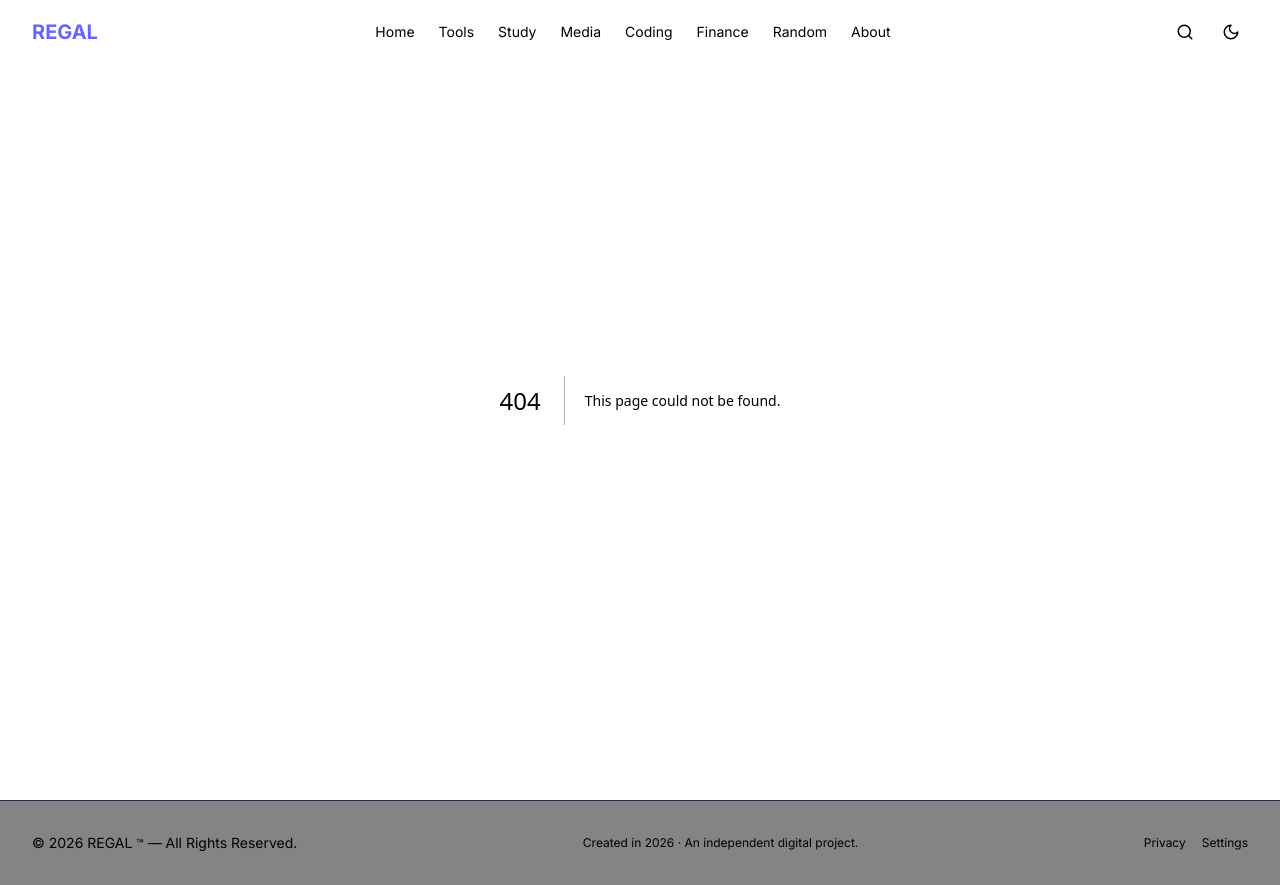
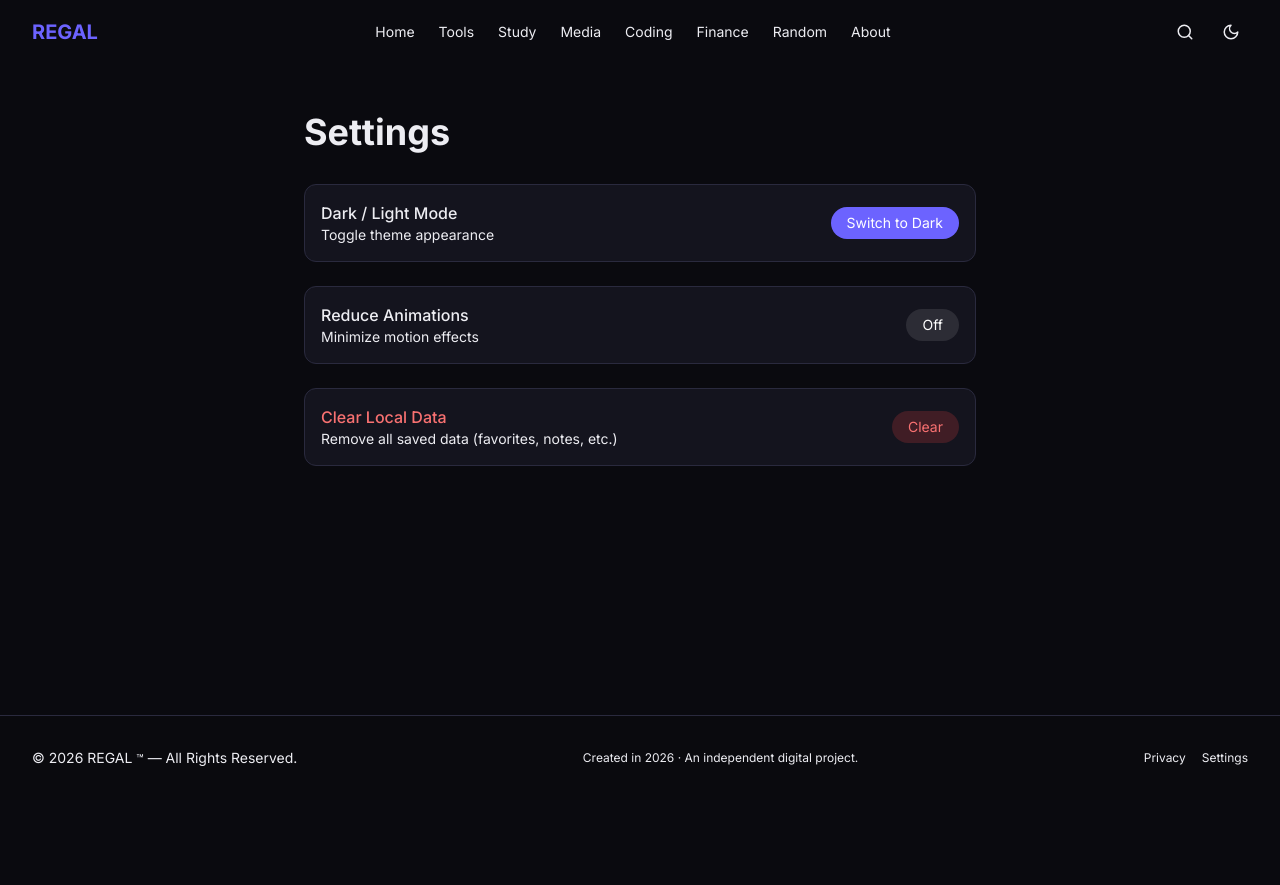
Before and after one commit to DEVAPKBUGKING/Allinone, a Next.js app: page /settings in a window 1280 px wide. Before the commit this address had no page. After the commit the page ends 800 px from the top, so only its background shows below. Built offline with nearby package versions, Linux system fonts and the light colour scheme.

Commit message:
Create page.tsx

```diff
--- /dev/null
+++ b/app/settings/page.tsx
@@ -0,0 +1,68 @@
+"use client";
+
+import { useState } from "react";
+import { useTheme } from "@/components/ThemeProvider";
+
+export default function SettingsPage() {
+  const { theme, toggleTheme } = useTheme();
+  const [reduceAnim, setReduceAnim] = useState(false);
+
+  const clearData = () => {
+    if (confirm("Clear all local data? This cannot be undone.")) {
+      localStorage.clear();
+      alert("All local data has been cleared.");
+      window.location.reload();
+    }
+  };
+
+  return (
+    <div className="px-4 py-24 sm:py-28">
+      <div className="mx-auto max-w-2xl">
+        <h1 className="text-4xl font-bold">Settings</h1>
+
+        <div className="mt-8 space-y-6">
+          <div className="flex items-center justify-between rounded-xl border border-border bg-background-card p-4">
+            <div>
+              <p className="font-medium">Dark / Light Mode</p>
+              <p className="text-sm text-muted">Toggle theme appearance</p>
+            </div>
+            <button
+              onClick={toggleTheme}
+              className="rounded-full bg-regal px-4 py-1.5 text-sm text-white transition hover:bg-regal-dark"
+            >
+              {theme === "dark" ? "Switch to Light" : "Switch to Dark"}
+            </button>
+          </div>
+
+          <div className="flex items-center justify-between rounded-xl border border-border bg-background-card p-4">
+            <div>
+              <p className="font-medium">Reduce Animations</p>
+              <p className="text-sm text-muted">Minimize motion effects</p>
+            </div>
+            <button
+              onClick={() => setReduceAnim(!reduceAnim)}
+              className={`rounded-full px-4 py-1.5 text-sm text-white transition ${
+                reduceAnim ? "bg-regal" : "bg-white/10"
+              }`}
+            >
+              {reduceAnim ? "On" : "Off"}
+            </button>
+          </div>
+
+          <div className="flex items-center justify-between rounded-xl border border-border bg-background-card p-4">
+            <div>
+              <p className="font-medium text-red-400">Clear Local Data</p>
+              <p className="text-sm text-muted">Remove all saved data (favorites, notes, etc.)</p>
+            </div>
+            <button
+              onClick={clearData}
+              className="rounded-full bg-red-500/20 px-4 py-1.5 text-sm text-red-400 transition hover:bg-red-500/30"
+            >
+              Clear
+            </button>
+          </div>
+        </div>
+      </div>
+    </div>
+  );
+}
```
